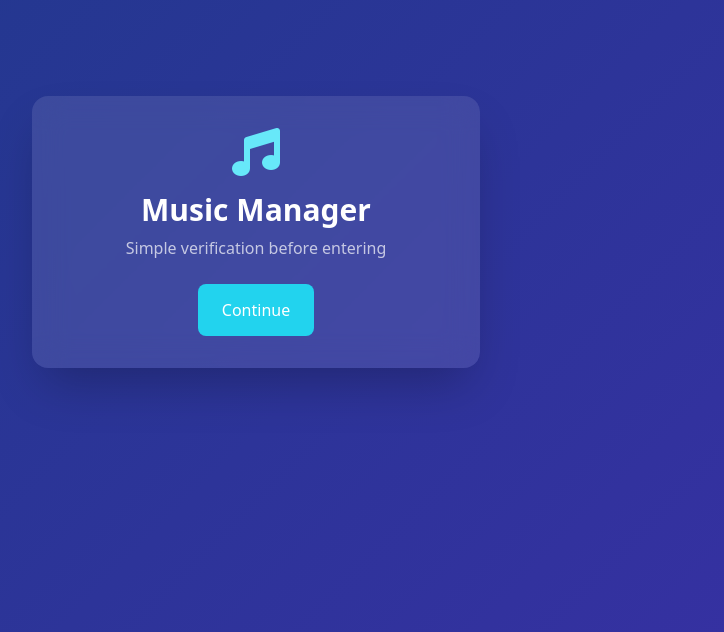
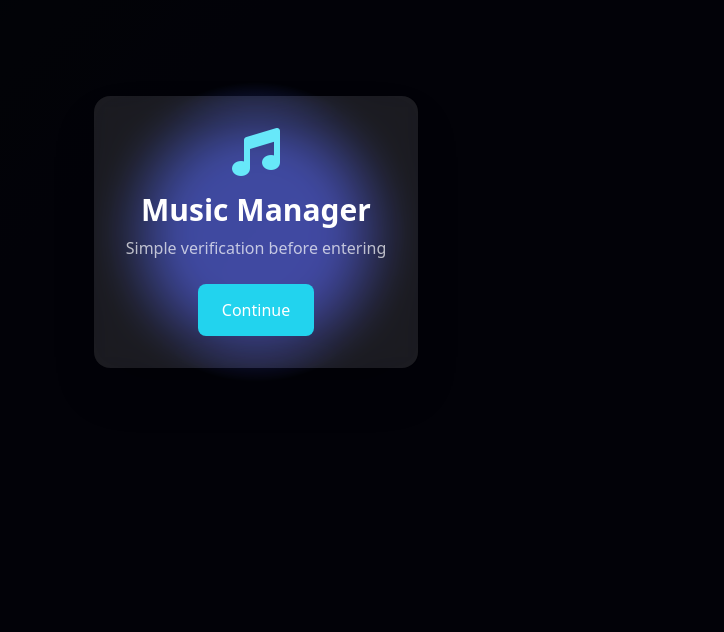
Before and after one commit to BoonyxYT/bnx.github.io, a plain HTML site: page index.html in a window 1280 px wide. Shown: the part 168-800 px from the top of the page, without its empty margins (384-1108 px from the left). Drawn offline with nearby package versions, Linux system fonts and the light colour scheme.

Commit message:
Update index.html

```diff
--- a/index.html
+++ b/index.html
@@ -16,6 +16,8 @@
       margin: 0;
       padding: 0;
       font-family: system-ui, -apple-system, "Segoe UI", Roboto, "Helvetica Neue", Arial;
+      overflow: hidden;
+      position: relative;
     }
     .hidden { display: none; }
     .verification-modal {
@@ -30,9 +32,35 @@
       font-size: 1.6rem; font-weight: 700; color: #1e3a8a; letter-spacing: 4px; margin: 1rem 0; user-select: none;
     }
     .status-message { display: none; padding: 1rem; border-radius: .5rem; margin-top: .8rem; text-align:center; transition: all .25s ease; }
+
+    /* Sistema de Linterna */
+    #spotlight {
+      position: fixed;
+      top: 0;
+      left: 0;
+      width: 100%;
+      height: 100%;
+      pointer-events: none;
+      background: radial-gradient(
+        circle at var(--x, 50%) var(--y, 50%),
+        transparent 80px,
+        rgba(0, 0, 0, 0.95) 150px
+      );
+      z-index: 5;
+      transition: background 0.1s ease;
+    }
+
+    /* Asegurar que el contenido esté por encima de la linterna */
+    .content-container {
+      position: relative;
+      z-index: 10;
+    }
   </style>
 </head>
 <body>
+
+  <!-- Sistema de Linterna -->
+  <div id="spotlight"></div>
 
   <!-- Modal CAPTCHA -->
   <div id="verification-modal" class="verification-modal hidden">
@@ -59,7 +87,8 @@
   </div>
 
   <!-- Caja principal -->
-  <div class="bg-white/10 backdrop-blur-lg rounded-2xl p-8 w-full max-w-md shadow-2xl z-10 text-center">
+  <div class="content-container">
+    <div class="bg-white/10 backdrop-blur-lg rounded-2xl p-8 w-full max-w-md shadow-2xl text-center">
       <i class="fas fa-music text-5xl text-cyan-300 mb-4"></i>
       <h1 class="text-3xl font-bold text-white mb-2">Music Manager</h1>
       <p class="text-white/70 mb-6">Simple verification before entering</p>
@@ -70,6 +99,7 @@
       </button>
 
       <div id="status-message" class="status-message"></div>
+    </div>
   </div>
 
   <script>
@@ -83,8 +113,22 @@
     const verifyBtn = document.getElementById('verify-btn');
     const cancelBtn = document.getElementById('cancel-verify-btn');
     const sessionNameEl = document.getElementById('session-name');
+    const spotlight = document.getElementById('spotlight');
 
     let currentCode = '';
+
+    // Sistema de linterna - actualizar posición según el cursor
+    document.addEventListener('mousemove', (e) => {
+      spotlight.style.setProperty('--x', `${e.clientX}px`);
+      spotlight.style.setProperty('--y', `${e.clientY}px`);
+    });
+
+    // También actualizar en dispositivos táctiles
+    document.addEventListener('touchmove', (e) => {
+      const touch = e.touches[0];
+      spotlight.style.setProperty('--x', `${touch.clientX}px`);
+      spotlight.style.setProperty('--y', `${touch.clientY}px`);
+    });
 
     // Genera CAPTCHA de 5 caracteres alfanuméricos
     function generateCaptcha() {
```
Lines whose indentation alone changed are shown as unchanged.
